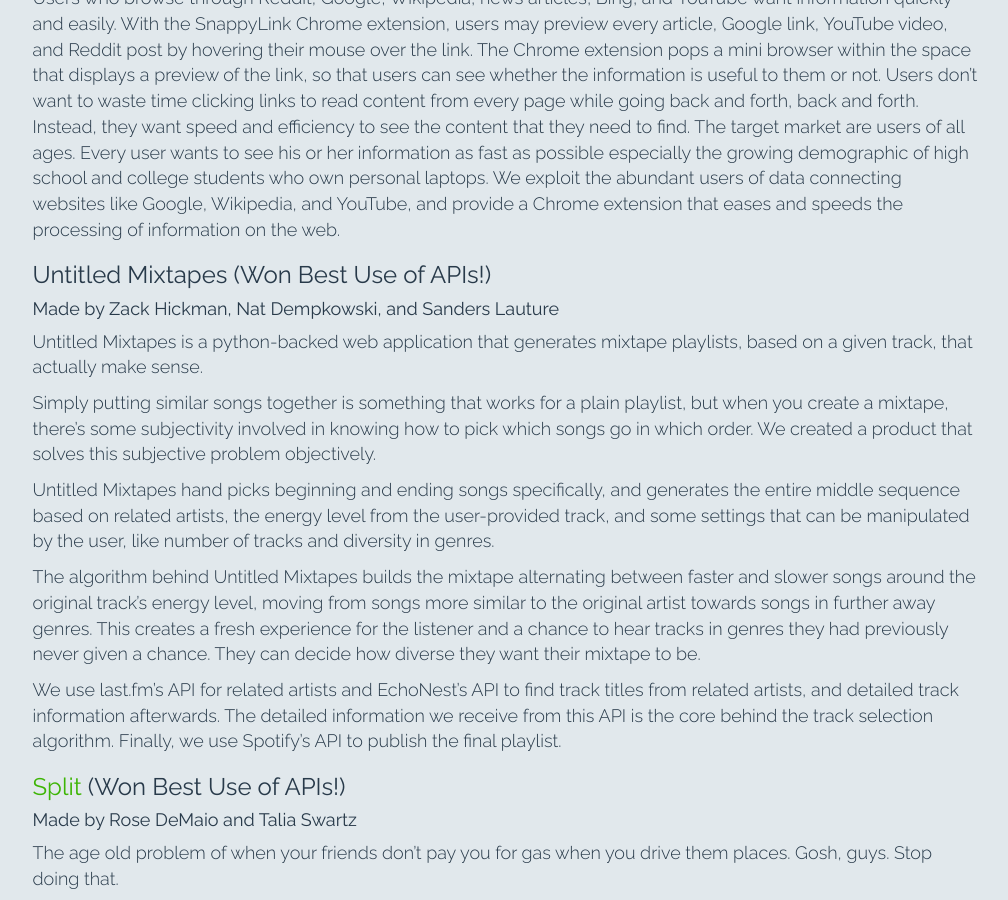
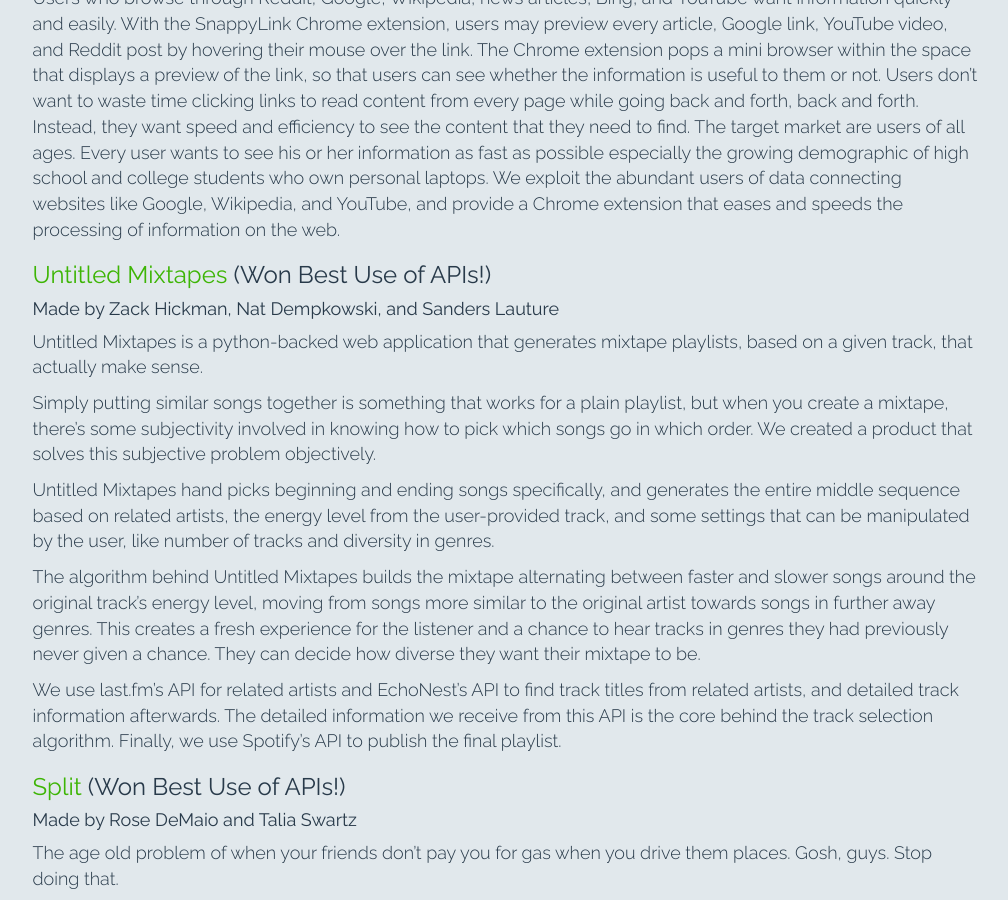
Before and after one commit to HackBeanpot/Projects, a Jekyll site: the page built from 2014-projects.md, in a window 1280 px wide and 900 px high, scrolled down 1767 px. Shown: the whole window, without its empty margins (135-1143 px from the left). Built offline with Jekyll 4.4.1, drawn with Linux system fonts in a browser that asks for light colours; Markdown is read by kramdown in place of the engine named in the settings; part of the change alters nothing that is shown.

```diff
--- a/2014-projects.md
+++ b/2014-projects.md
@@ -81,7 +81,7 @@ laptops. We exploit the abundant users of data connecting websites like Google,
 Wikipedia, and YouTube, and provide a Chrome extension that eases and speeds the
 processing of information on the web.
 
-### Untitled Mixtapes (Won Best Use of APIs!) ###
+### [Untitled Mixtapes](https://github.com/natdempk/UntitledMixtapes) (Won Best Use of APIs!) ###
 #### Made by Zack Hickman, Nat Dempkowski, and Sanders Lauture ####
 
 Untitled Mixtapes is a python-backed web application that generates mixtape
```
